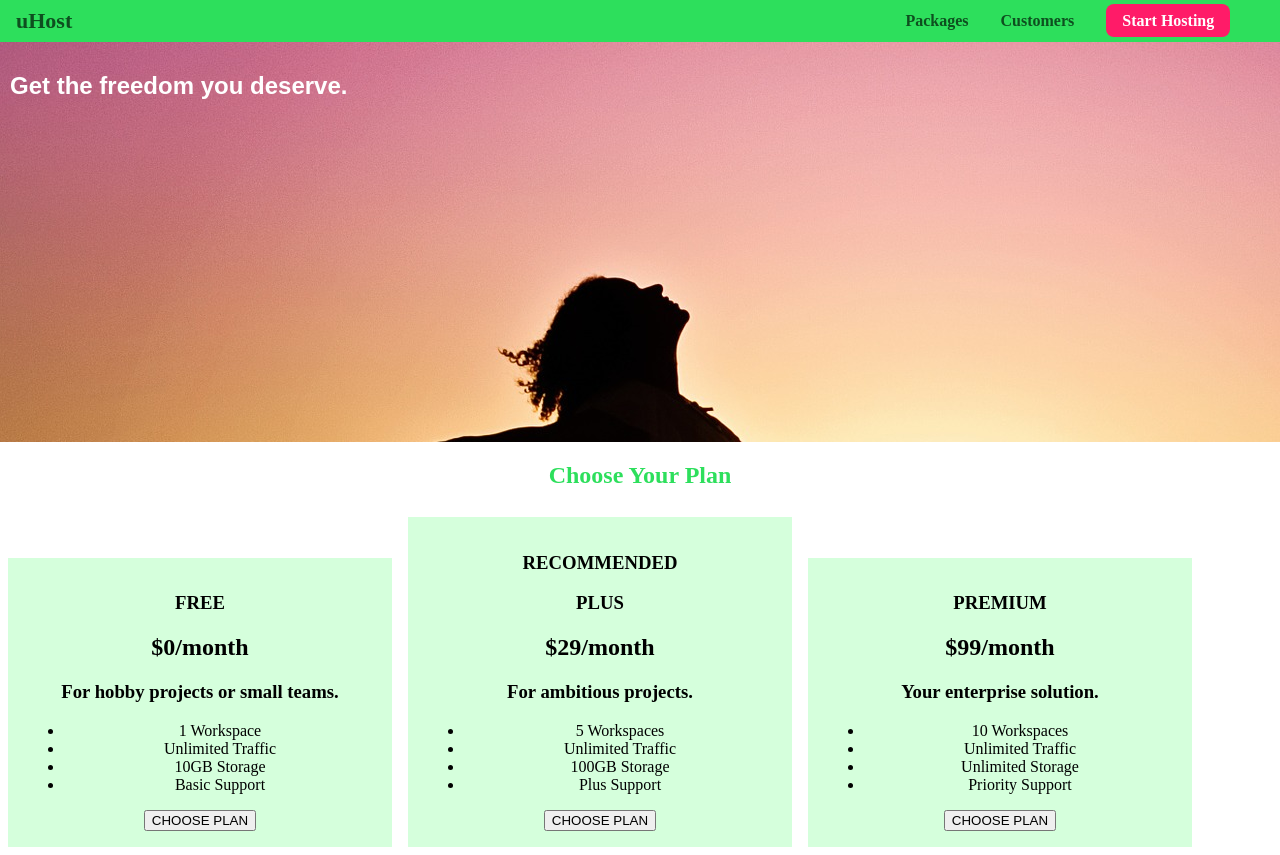
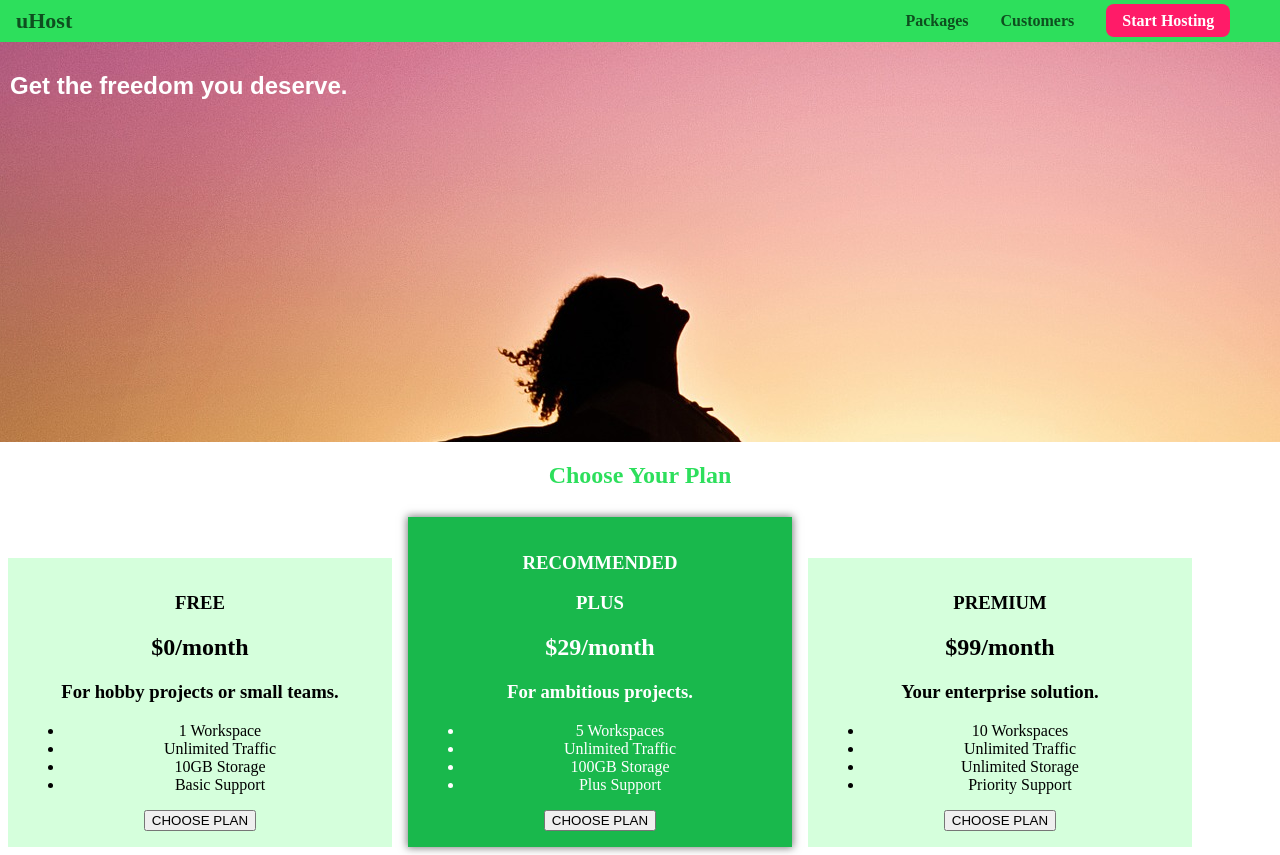
Before and after one commit to rattumourya/css-learning, an Angular app in the folder Basics/basics-css-angular/: page / in a window 1280 px wide. Built offline with nearby package versions, Linux system fonts and the light colour scheme.

Commit message:
Recommended plan styled with box-shadow

```diff
--- a/Basics/basics-css-angular/src/app/app.component.css
+++ b/Basics/basics-css-angular/src/app/app.component.css
@@ -32,6 +32,12 @@ body {
     display: inline-block;
     width: 30%;
     vertical-align: center;
+}
+
+.plan--highlighted {
+    background: #19b84c;
+    color: white;
+    box-shadow: 0px 0px 8px 1px rgba(0, 0, 0,0.5);
 }
 
 /* h1 {
--- a/Basics/basics-css-angular/src/app/app.component.html
+++ b/Basics/basics-css-angular/src/app/app.component.html
@@ -39,8 +39,8 @@
                 <button>CHOOSE PLAN</button>
             </div>
         </article>
-        <article class="plan">
-            <h1>RECOMMENDED</h1>
+        <article class="plan plan--highlighted">
+            <h1 class="plan_annotation">RECOMMENDED</h1>
             <h1>PLUS</h1>
             <h2>$29/month</h2>
             <h3>For ambitious projects.</h3>
```
